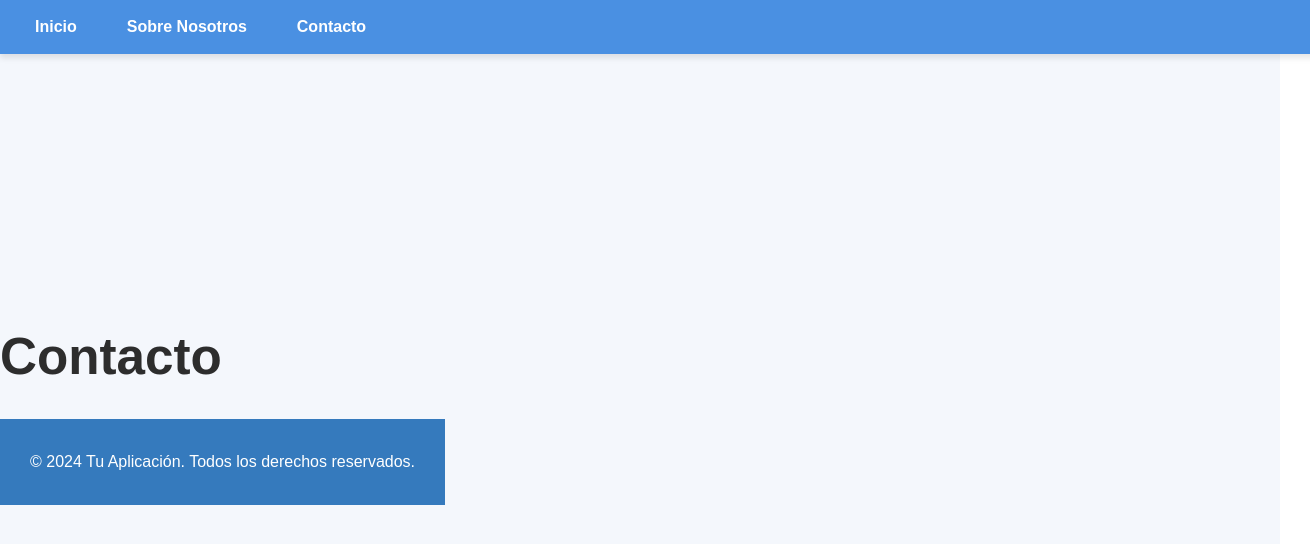
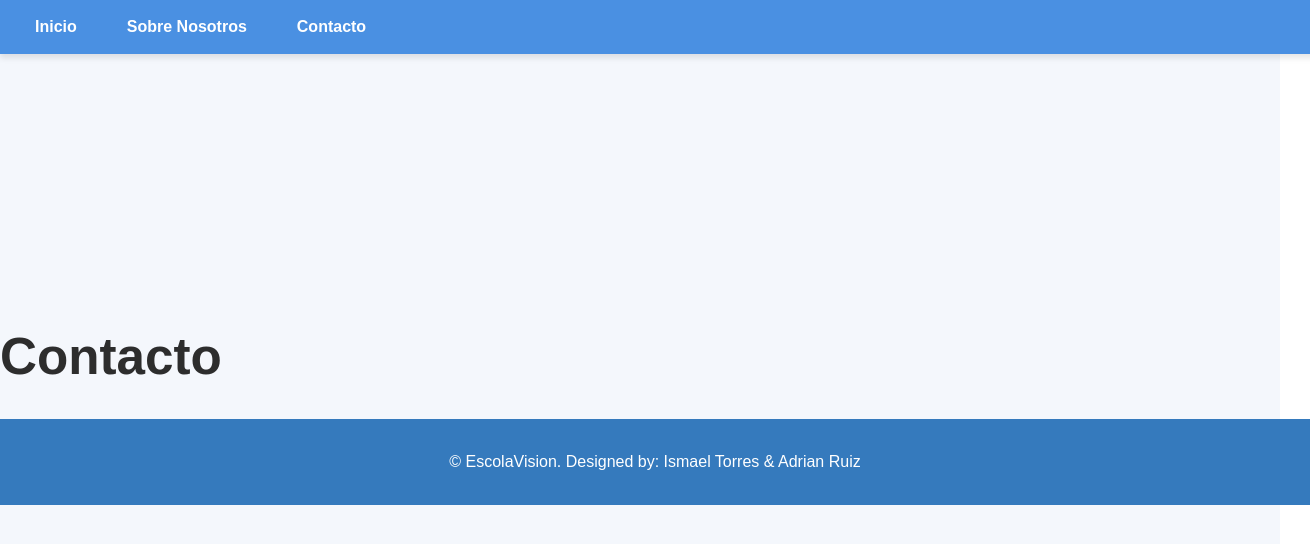
Before and after one commit to Ismaeltg05/Web-Escolavision, a React (Vite) app: page /contact in a window 1280 px wide. Shown: the top 544 px of the page, 1310 px wide, since content can reach past the window. Built offline with nearby package versions, Linux system fonts and the light colour scheme.

Commit message:
footer fixed

```diff
--- a/src/Styles.css
+++ b/src/Styles.css
@@ -14,6 +14,7 @@ body {
     color: var(--text-color);
     margin: 0;
     padding: 0;
+    width: 100%;
 }
 
 /* Botones */
@@ -119,5 +120,8 @@ body {
     color: white;
     text-align: center;
     padding: 15px;
-    width: 100%;
+    width: 100vw; /* Asegura que el footer ocupe todo el ancho */
+    position: relative;
+    left: 0;
+    right: 0;
 }
--- a/src/components/Footer.tsx
+++ b/src/components/Footer.tsx
@@ -3,7 +3,7 @@
 function Footer() {
   return (
     <footer className="footer">
-      <p>© 2024 Tu Aplicación. Todos los derechos reservados.</p>
+      <p>© EscolaVision. Designed by: Ismael Torres & Adrian Ruiz</p>
     </footer>
   );
 }
```
